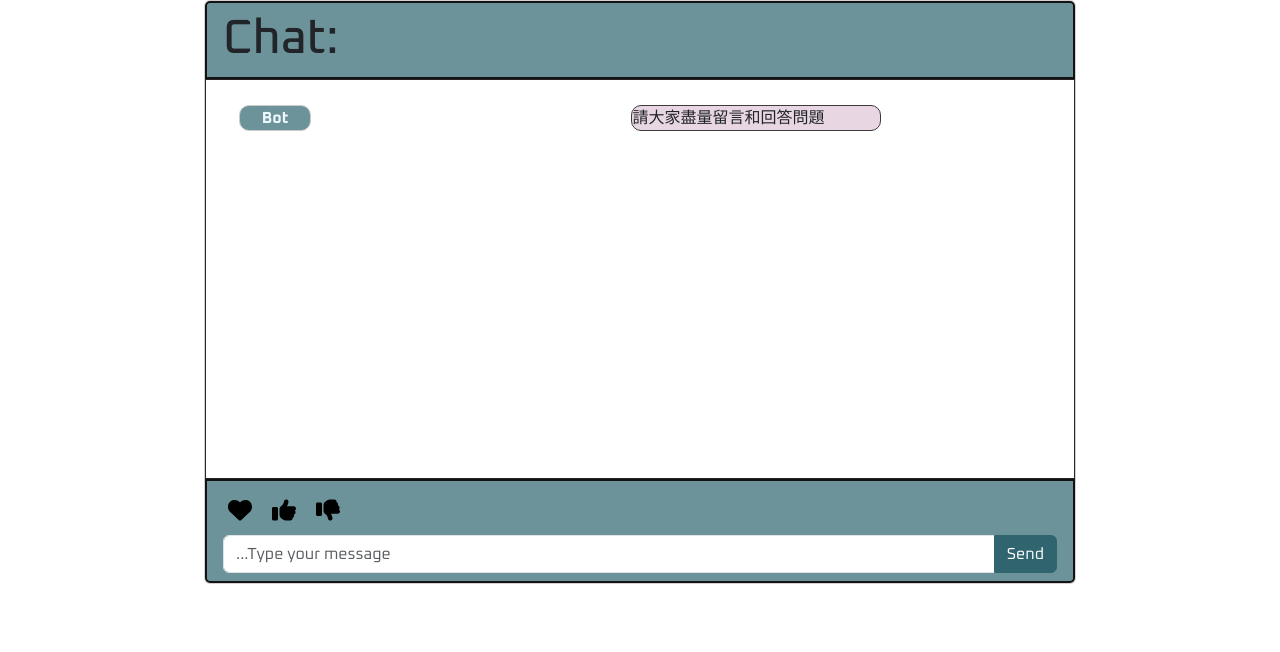
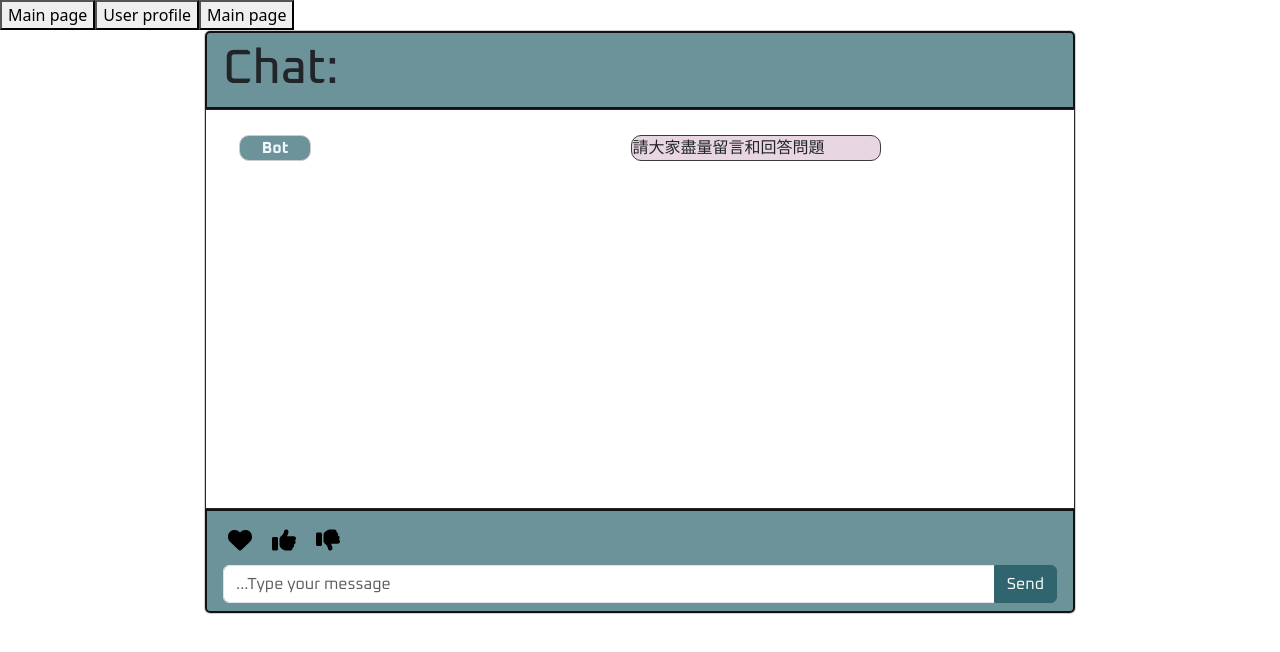
Before and after one commit to yarik89spb/personal-project, a React (Vite) app in the folder client/: page /guest in a window 1280 px wide. Shown: the top 652 px of the page. Built offline with nearby package versions, Linux system fonts and the light colour scheme; no server answers.

Commit message:
Added header

```diff
--- a/client/src/App.tsx
+++ b/client/src/App.tsx
@@ -2,6 +2,7 @@ import './App.css'
 import HostView from './components/HostView'
 import GuestView from './components/GuestView'
 import StatsView from './components/StatsView'
+import Header from './components/Header'
 import Login from './components/Login'
 import { BrowserRouter, Routes, Route, Navigate } from 'react-router-dom';
 import { useContext } from 'react';
@@ -19,6 +20,7 @@ function App() {
   return (
     <AuthProvider>
       <BrowserRouter>
+        <Header/>
         <Routes>
           <Route path='' element={<Welcome />} />
           <Route path='login' element={<Login />} />
--- /dev/null
+++ b/client/src/components/Header.tsx
@@ -0,0 +1,14 @@
+
+export default function Header(){
+
+
+  return(
+    <div>
+      <nav>
+        <button>Main page</button>
+        <button>User profile</button>
+        <button>Main page</button>
+      </nav>
+    </div>
+  )
+}
--- a/client/src/components/HostProfile.tsx
+++ b/client/src/components/HostProfile.tsx
@@ -3,6 +3,13 @@ export default function HostProfile(){
 
   return (
     <>
+    <h3>Hi, username</h3>
+    <h2>Your projects:</h2>
+    <div>
+      <div>Test project</div>
+      <button type='button'>Run</button>
+    </div>
+
     </>
   )
 }
```
